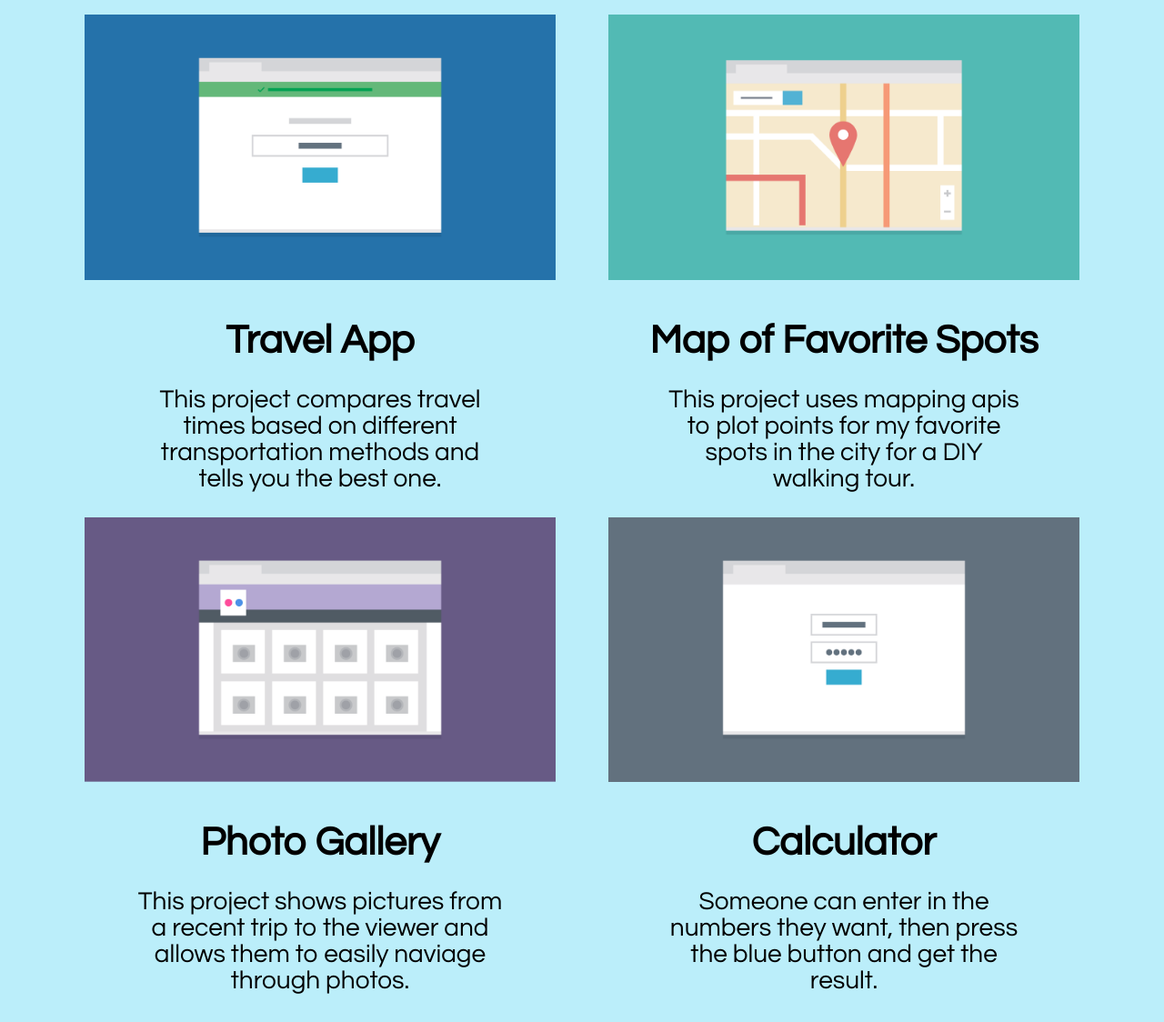
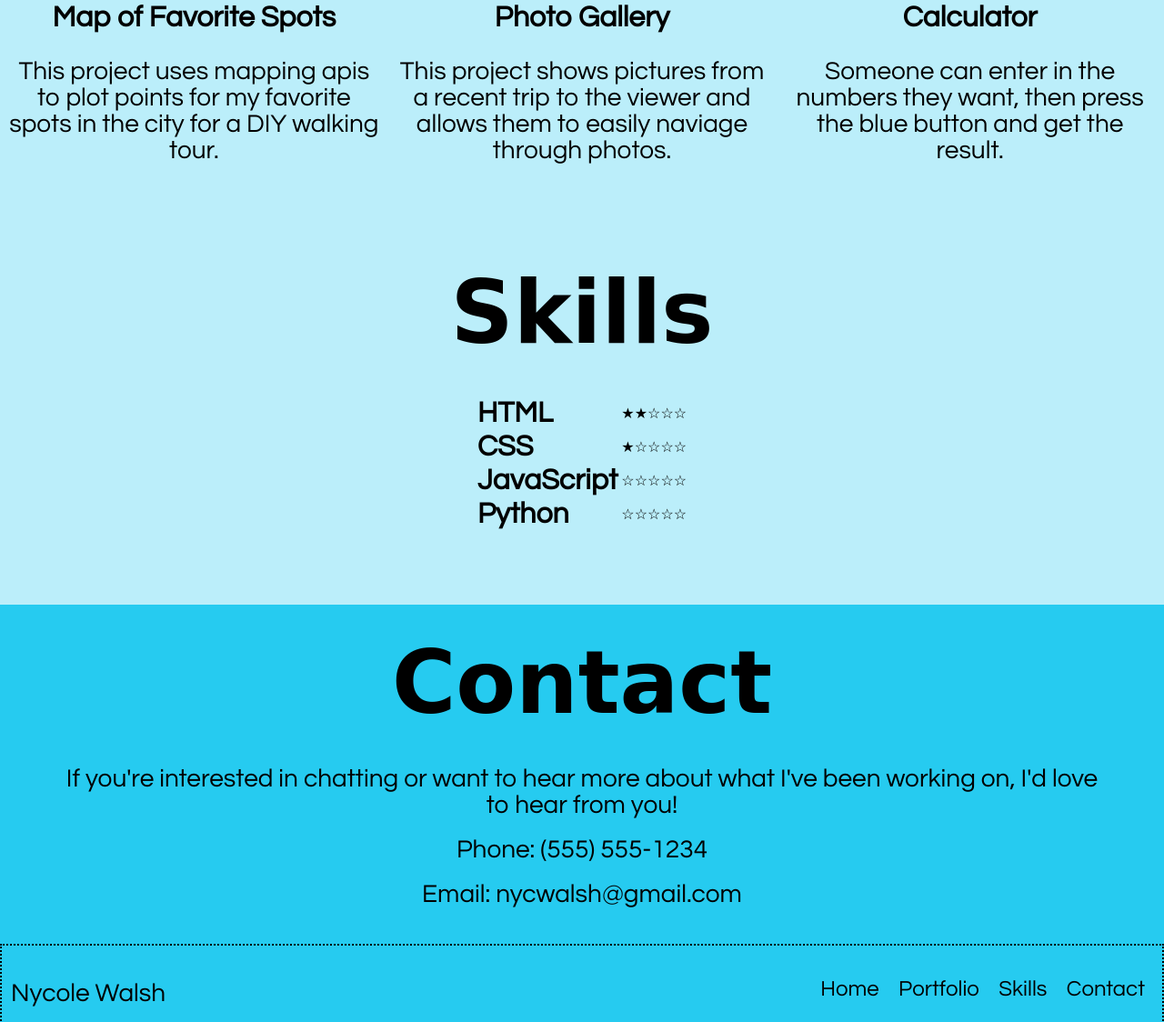
Before and after one commit to nycolew/TechDegree-Project-2, a plain HTML site: page index.html in a window 1280 px wide. Shown: the part 1522-2646 px from the top of the page at 91% size. Drawn offline with Linux system fonts and the light colour scheme; a web font is replaced by a local one.

Commit message:
Finished project, first draft
Finalized column arrangement for large screens, fixed problem with profile picture scaling

```diff
--- a/css/styles.css
+++ b/css/styles.css
@@ -73,14 +73,14 @@ header a:hover {
 }
 
 .profile-pic {
-  border: 2px #BBEEFA solid;
+  border: 3px #BBEEFA solid;
   display: block;
   margin-left: auto;
   margin-right: auto;
   margin-top: 50px;
   margin-bottom: 50px;
   border-radius: 20px;
-  max-width: 80%;
+  max-width: 70%;
 }
 
 p {
@@ -129,6 +129,21 @@ main a:visited {
 
 main a:hover {
   font-size: 2.79rem;
+}
+
+table {
+  margin-left: auto;
+  margin-right: auto;
+}
+
+.skill-name {
+  font-family: 'Questrial', sans-serif;
+  font-size: 2rem;
+  color: black;
+}
+
+.skill {
+  color: #26CBF0;
 }
 
 #contact {
@@ -232,7 +247,7 @@ footer a:hover {
 
   .profile-pic {
     float: right;
-    max-width: 40%;
+    max-width: 250px;
     display: inline-block;
     margin-left: 0;
   }
@@ -241,11 +256,15 @@ footer a:hover {
     font-size: 6rem;
   }
 
-  .container-1,
-  .container-2,
-  .container-3 {
-    padding: 0 5%;
+  h3 {
+    font-size: 2rem;
   }
+
+  h3 a:hover {
+    font-size: 2rem;
+    color: navy;
+  }
+
 
   .marketing,
   .travel,
@@ -259,22 +278,6 @@ footer a:hover {
   .calculator {
     float: right;
     max-width: 50%;
-  }
-
-  .marketing p,
-  .travel p,
-  .gallery p {
-    max-width: 70%;
-    margin-left: auto;
-    margin-right: auto;
-  }
-
-  .search p,
-  .spots p,
-  .calculator p {
-    max-width: 70%;
-    margin-left: auto;
-    margin-right: auto;
   }
 
   main {
@@ -349,12 +352,16 @@ footer a:hover {
 
 @media(min-width: 1024px) {
   h1 {
-    display: inline-block;
+    float: left;
     max-width: 700px;
-    padding-left: 150px;
-    font-size: 8rem;
+    padding-left: 50px;
+    font-size: 7.5rem;
   }
 
+  nav {
+    float: right;
+  }
+/*
   nav {
     display: inline-block;
     padding-left: 18%;
@@ -363,15 +370,15 @@ footer a:hover {
   header ul {
     display: inline-block;
   }
-
+*/
   header ul li {
-    font-size: 1.4rem;
-    padding: 0 10px;
-    display: inline-block;
+    font-size: 1.7rem;
+    padding: 75px 10px 0 10px;
+    float: left;
   }
 
   header ul li a:hover {
-    font-size: 1.6rem;
+    font-size: 1.8rem;
   }
 
   .profile-container {
@@ -381,15 +388,36 @@ footer a:hover {
   .bio {
     text-align: left;
     padding-top: 0;
-    font-size: 2.25rem;
+    font-size: 2rem;
+    margin-top: 10px;
   }
 
   .profile-pic {
     width: 250px;
     height: auto;
-    position: absolute;
-    right: 250px;
-    bottom: 250px;
+    float: right;
+    margin-right: 5%;
+    clear: both;
+    margin-top: 10px;
+  }
+
+#portfolio {
+  text-align: center;
+}
+
+  .marketing,
+  .search,
+  .travel,
+  .spots,
+  .gallery,
+  .calculator {
+    float: left;
+    width: 33.333%;
+    padding: 0 10px;
+  }
+
+  #contact {
+    padding-bottom: 20px;
   }
 
 
--- a/index.html
+++ b/index.html
@@ -25,9 +25,8 @@
       </header>
     </div>
     <main>
-      <div id="portfolio">
+      <div id="portfolio" class="clearfix">
         <h2>Portfolio</h2>
-        <div class="container-1 clearfix">
           <div class="marketing">
             <img class="graphic" src="img/portfolio-1.png" alt="Marketing Page Graphic">
             <h3><a href="#">Marketing Page</a></h3>
@@ -38,8 +37,6 @@
             <h3><a href="#">Search Page</a></h3>
             <p>This project searches through a specific database to find information that the user is trying to look up.</p>
         </div>
-      </div>
-        <div class="container-2 clearfix">
           <div class="travel">
             <img class="graphic" src="img/portfolio-3.png" alt="Travel App Graphic">
             <h3><a href="#">Travel App</a></h3>
@@ -50,20 +47,37 @@
             <h3><a href="#">Map of Favorite Spots</a></h3>
             <p>This project uses mapping apis to plot points for my favorite spots in the city for a DIY walking tour.</p>
           </div>
-      </div>
-          <div class="container-3 clearfix">
             <div class="gallery">
               <img class="graphic" src="img/portfolio-5.png" alt="Photo Gallery Graphic">
               <h3><a href="#">Photo Gallery</a></h3>
               <p>This project shows pictures from a recent trip to the viewer and allows them to easily naviage through photos.</p>
             </div>
             <div class="calculator">
-        <img class="graphic" src="img/portfolio-6.png" alt="Calculator Graphic">
-        <h3><a href="#">Calculator</a></h3>
-        <p>Someone can enter in the numbers they want, then press the blue button and get the result.</p>
-      </div>
-      </div>
+              <img class="graphic" src="img/portfolio-6.png" alt="Calculator Graphic">
+              <h3><a href="#">Calculator</a></h3>
+              <p>Someone can enter in the numbers they want, then press the blue button and get the result.</p>
+          </div>
+    </div>
       <div id="skills">
+        <h2>Skills</h2>
+        <table>
+          <tr>
+            <td class="skill-name"><strong>HTML</strong></td>
+            <td id="skill">&bigstar;&bigstar;&star;&star;&star;</td>
+          </tr>
+          <tr>
+            <td class="skill-name"><strong>CSS</strong></td>
+            <td id="skill">&bigstar;&star;&star;&star;&star;</td>
+          </tr>
+          <tr>
+            <td class="skill-name"><strong>JavaScript</strong></td>
+            <td id="skill">&star;&star;&star;&star;&star;</td>
+          </tr>
+          <tr>
+            <td class="skill-name"><strong>Python</strong></td>
+            <td id="skill">&star;&star;&star;&star;&star;</td>
+          </tr>
+        </table>
       </div>
       <div id="contact">
         <h2>Contact</h2>
```
